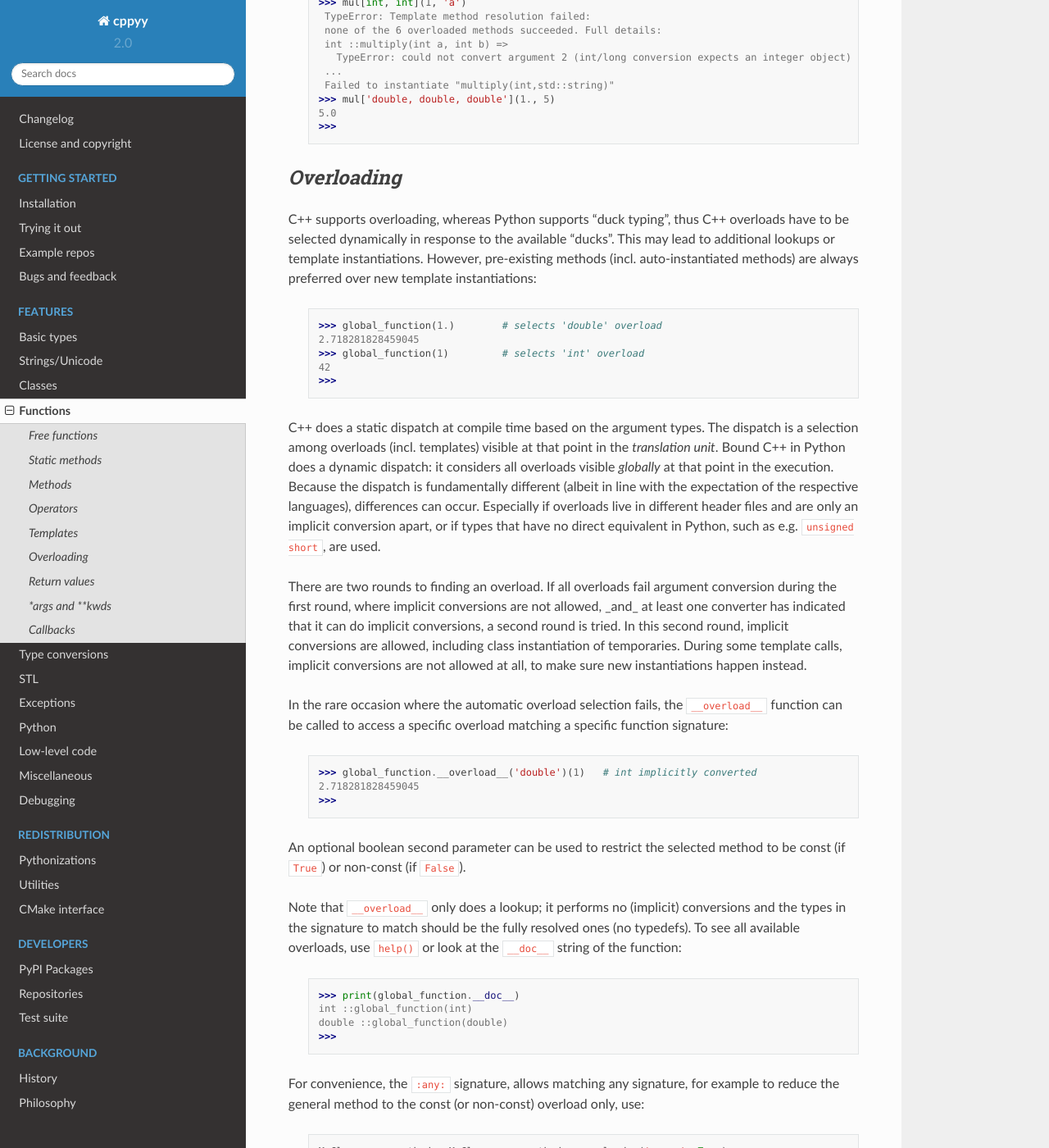
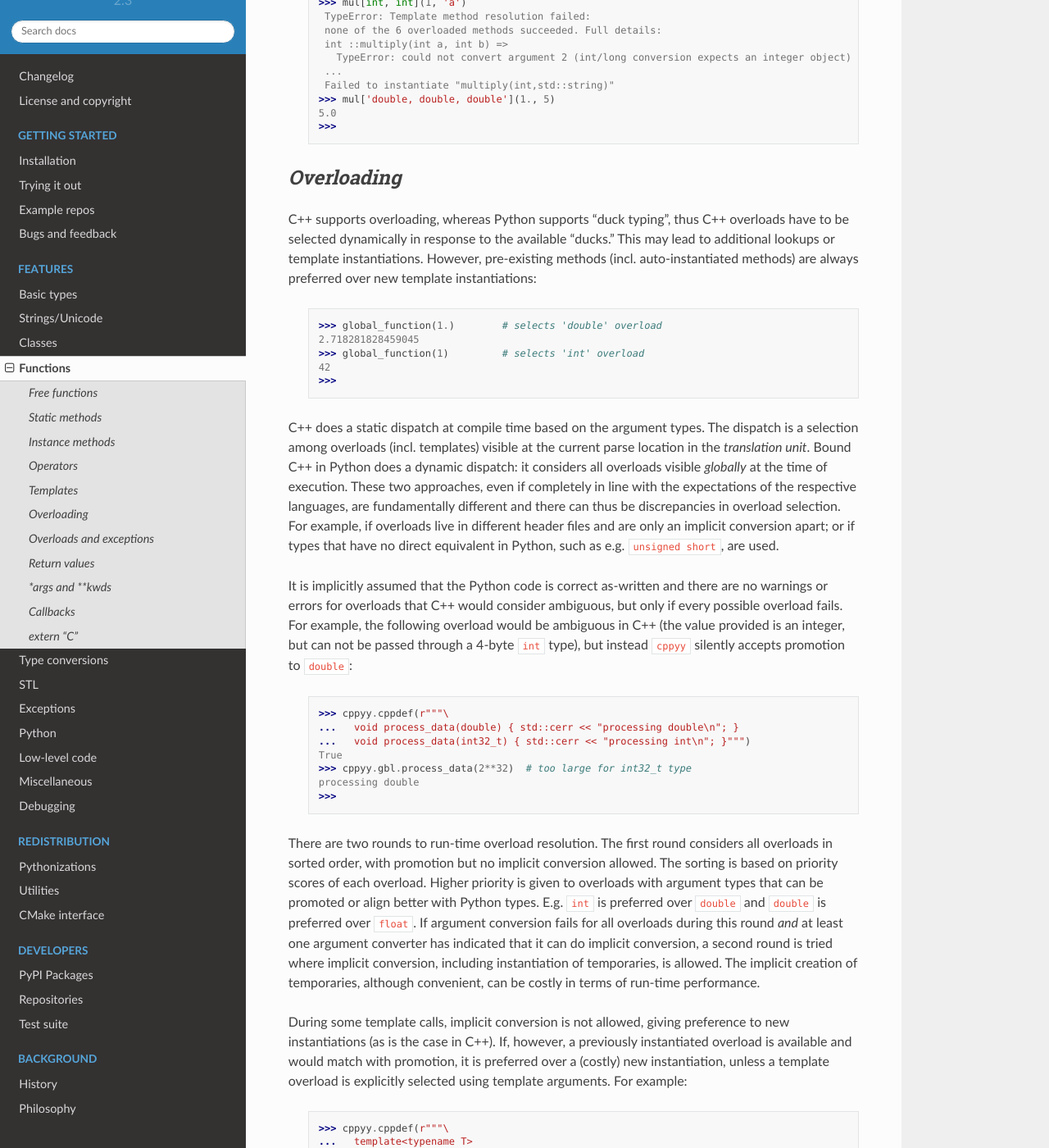
Before and after one commit to wlav/cppyy, a Sphinx documentation site: the page built from doc/source/functions.rst, in a window 1280 px wide and 1400 px high, scrolled down 2236 px. Shown: the whole window at 82% size. Built offline with Sphinx 7.4.7 and the Read the Docs theme 2.0.0, drawn with Linux system fonts in a browser that asks for light colours; some of the changed text lies outside the part shown.

Commit message:
extend documentation on function overloading

```diff
--- a/doc/source/conf.py
+++ b/doc/source/conf.py
@@ -55,9 +55,9 @@
 # built documents.
 #
 # The short X.Y version.
-version = '2.0'
+version = '2.3'
 # The full version, including alpha/beta/rc tags.
-release = '2.0.0'
+release = '2.3.0'
 
 # The language for content autogenerated by Sphinx. Refer to documentation
 # for a list of supported languages.
--- a/doc/source/functions.rst
+++ b/doc/source/functions.rst
@@ -81,8 +81,8 @@
 just like Python's ``staticmethod``.
 
 
-`Methods`
----------
+`Instance methods`
+------------------
 
 For class methods, see the :ref:`methods section <sec-methods-label>` under
 the :doc:`classes heading<classes>`.
@@ -119,27 +119,27 @@
 
   .. code-block:: python
 
-   >>> mul = cppyy.gbl.multiply
-   >>> mul(1, 2)
-   2
-   >>> mul(1., 5)
-   5.0
-   >>> mul[int](1, 1)
-   1
-   >>> mul[int, int](1, 1)
-   1
-   >>> mul[int, int, float](1, 1)
-   1.0
-   >>> mul[int, int](1, 'a')
-    TypeError: Template method resolution failed:
-    none of the 6 overloaded methods succeeded. Full details:
-    int ::multiply(int a, int b) =>
-      TypeError: could not convert argument 2 (int/long conversion expects an integer object)
-    ...
-    Failed to instantiate "multiply(int,std::string)"
-   >>> mul['double, double, double'](1., 5)
-   5.0
-   >>>
+    >>> mul = cppyy.gbl.multiply
+    >>> mul(1, 2)
+    2
+    >>> mul(1., 5)
+    5.0
+    >>> mul[int](1, 1)
+    1
+    >>> mul[int, int](1, 1)
+    1
+    >>> mul[int, int, float](1, 1)
+    1.0
+    >>> mul[int, int](1, 'a')
+     TypeError: Template method resolution failed:
+     none of the 6 overloaded methods succeeded. Full details:
+     int ::multiply(int a, int b) =>
+       TypeError: could not convert argument 2 (int/long conversion expects an integer object)
+     ...
+     Failed to instantiate "multiply(int,std::string)"
+    >>> mul['double, double, double'](1., 5)
+    5.0
+    >>>
 
 
 `Overloading`
@@ -147,7 +147,7 @@
 
 C++ supports overloading, whereas Python supports "duck typing", thus C++
 overloads have to be selected dynamically in response to the available
-"ducks".
+"ducks."
 This may lead to additional lookups or template instantiations.
 However, pre-existing methods (incl. auto-instantiated methods) are always
 preferred over new template instantiations:
@@ -161,58 +161,170 @@
     >>>
 
 C++ does a static dispatch at compile time based on the argument types.
-The dispatch is a selection among overloads (incl. templates) visible at that
-point in the *translation unit*.
+The dispatch is a selection among overloads (incl. templates) visible at the
+current parse location in the *translation unit*.
 Bound C++ in Python does a dynamic dispatch: it considers all overloads
-visible *globally* at that point in the execution.
-Because the dispatch is fundamentally different (albeit in line with the
-expectation of the respective languages), differences can occur.
-Especially if overloads live in different header files and are only an
-implicit conversion apart, or if types that have no direct equivalent in
+visible *globally* at the time of execution.
+These two approaches, even if completely in line with the expectations of the
+respective languages, are fundamentally different and there can thus be
+discrepancies in overload selection.
+For example, if overloads live in different header files and are only an
+implicit conversion apart; or if types that have no direct equivalent in
 Python, such as e.g. ``unsigned short``, are used.
 
-There are two rounds to finding an overload.
-If all overloads fail argument conversion during the first round, where
-implicit conversions are not allowed, _and_ at least one converter has
-indicated that it can do implicit conversions, a second round is tried.
-In this second round, implicit conversions are allowed, including class
-instantiation of temporaries.
-During some template calls, implicit conversions are not allowed at all, to
-make sure new instantiations happen instead.
-
-In the rare occasion where the automatic overload selection fails, the
-``__overload__`` function can be called to access a specific overload
-matching a specific function signature:
+It is implicitly assumed that the Python code is correct as-written and there
+are no warnings or errors for overloads that C++ would consider ambiguous,
+but only if every possible overload fails.
+For example, the following overload would be ambiguous in C++ (the value
+provided is an integer, but can not be passed through a 4-byte ``int`` type),
+but instead ``cppyy`` silently accepts promotion to ``double``:
 
   .. code-block:: python
 
-     >>> global_function.__overload__('double')(1)   # int implicitly converted
-     2.718281828459045
-     >>>
+    >>> cppyy.cppdef(r"""\
+    ...   void process_data(double) { std::cerr << "processing double\n"; }
+    ...   void process_data(int32_t) { std::cerr << "processing int\n"; }""")
+    True
+    >>> cppyy.gbl.process_data(2**32)  # too large for int32_t type
+    processing double
+    >>>
 
-An optional boolean second parameter can be used to restrict the selected
-method to be const (if ``True``) or non-const (if ``False``).
+There are two rounds to run-time overload resolution.
+The first round considers all overloads in sorted order, with promotion but
+no implicit conversion allowed.
+The sorting is based on priority scores of each overload.
+Higher priority is given to overloads with argument types that can be
+promoted or align better with Python types.
+E.g. ``int`` is preferred over ``double`` and ``double`` is preferred over
+``float``.
+If argument conversion fails for all overloads during this round *and* at
+least one argument converter has indicated that it can do implicit
+conversion, a second round is tried where implicit conversion, including
+instantiation of temporaries, is allowed.
+The implicit creation of temporaries, although convenient, can be costly in
+terms of run-time performance.
 
-Note that ``__overload__`` only does a lookup; it performs no (implicit)
-conversions and the types in the signature to match should be the fully
-resolved ones (no typedefs).
-To see all available overloads, use ``help()`` or look at the ``__doc__``
-string of the function:
+During some template calls, implicit conversion is not allowed, giving
+preference to new instantiations (as is the case in C++).
+If, however, a previously instantiated overload is available and would match
+with promotion, it is preferred over a (costly) new instantiation, unless a
+template overload is explicitly selected using template arguments.
+For example:
 
   .. code-block:: python
 
-     >>> print(global_function.__doc__)
-     int ::global_function(int)
-     double ::global_function(double)
-     >>>
+    >>> cppyy.cppdef(r"""\
+    ...   template<typename T>
+    ...   T process_T(T t) { return t; }""")
+    True
+    >>> type(cppyy.gbl.process_T(1.0))
+    <class 'float'>
+    >>> type(cppyy.gbl.process_T(1))        # selects available "double" overload
+    <class 'float'>
+    >>> type(cppyy.gbl.process_T[int](1))   # explicit selection of "int" overload
+    <class 'int'>
+    >>>
 
-For convenience, the ``:any:`` signature, allows matching any signature, for
-example to reduce the general method to the const (or non-const) overload
-only, use:
+The template parameters used for instantiation can depend on the argument
+values.
+For example, if the type of an argument is Python ``int``, but its value is
+too large for a 4-byte C++ ``int``, the template may be instantiated with,
+for example, an ``int64_t`` instead (if available on the platform).
+Since Python does not have unsigned types, the instantiation mechanism
+strongly prefers signed types.
+However, if an argument value is too large to fit in a signed integer type,
+but would fit in an unsigned type, then that will be used.
+
+If it is important that a specific overload is selected, then use the
+``__overload__`` method to match a specific function signature.
+An optional boolean second parameter can be used to restrict the selected
+method to be const (if ``True``) or non-const (if ``False``).
+The return value of which is a first-class callable object, that can be
+stored to by-pass the overload resolution:
+
+  .. code-block:: python
+
+    >>> gf_double = global_function.__overload__('double')
+    >>> gf_double(1)        # int implicitly promoted
+    2.718281828459045
+    >>>
+
+The ``__overload__`` method only does a lookup; it performs no (implicit)
+conversions and the types in the signature to match should be the fully
+resolved ones (no typedefs).
+To see all overloads available for selection, use ``help()`` on the function
+or look at its ``__doc__`` string:
+
+  .. code-block:: python
+
+    >>> print(global_function.__doc__)
+    int ::global_function(int)
+    double ::global_function(double)
+    >>>
+
+For convenience, the ``:any:`` signature allows matching any overload, for
+example to reduce a method to its ``const`` overload only, use:
 
   .. code-block:: python
 
      MyClass.some_method = MyClass.some_method.__overload__(':any:', True)
+
+
+`Overloads and exceptions`
+--------------------------
+
+Python error reporting is done using exceptions.
+Failed argument conversion during overload resolution can lead to different
+types of exceptions coming from respective attempted overloads.
+The final error report issued if all overloads fail, is a summary of the
+individual errors, but by Python language requirements it has to have a
+single exception type.
+If all the exception types match, that type is used, but if there is an
+amalgam of types, the exception type chosen will be ``TypeError``.
+For example, attempting to pass a too large value through ``uint8_t`` will
+uniquely raise a ``ValueError``
+
+  .. code-block:: python
+
+    >>> cppyy.cppdef("void somefunc(uint8_t) {}")
+    True
+    >>> cppyy.gbl.somefunc(2**16)
+    Traceback (most recent call last):
+      File "<stdin>", line 1, in <module>
+    ValueError: void ::somefunc(uint8_t) =>
+        ValueError: could not convert argument 1 (integer to character: value 65536 not in range [0,255])
+    >>>
+
+But if other overloads are present that fail in a different way, the error
+report will be a ``TypeError``:
+
+  .. code-block:: python
+
+    >>> cppyy.cppdef(r"""
+    ...   void somefunc(uint8_t) {}
+    ...   void somefunc(std::string) {}""")
+    True
+    >>> cppyy.gbl.somefunc(2**16)
+    Traceback (most recent call last):
+      File "<stdin>", line 1, in <module>
+    TypeError: none of the 2 overloaded methods succeeded. Full details:
+      void ::somefunc(std::string) =>
+        TypeError: could not convert argument 1
+      void ::somefunc(uint8_t) =>
+        ValueError: could not convert argument 1 (integer to character: value 65536 not in range [0,255])
+    >>>
+
+Since C++ exceptions are converted to Python ones, there is an interplay
+possible between the two as part of overload resolution and ``cppyy``
+allows C++ exceptions as such, enabling detailed type disambiguation and
+input validation.
+(The original use case was for filling database fields, requiring an exact
+field label and data type match.)
+
+If, however, all methods fail and there is only one C++ exception (the other
+exceptions originating from argument conversion, never succeeding to call
+into C++), this C++ exception will be preferentially reported and will have
+the original C++ type.
 
 
 `Return values`
@@ -296,3 +408,41 @@
     >>> call_int_int(lambda x, y: x*y, 3, 7)
     21
     >>>
+
+Python functions can be used to instantiate C++ templates, assuming the
+type information of the arguments and return types can be inferred.
+If this can not be done directly from the template arguments, then it can
+be provided through Python annotations, by explicitly adding the
+``__annotations__`` special data member (e.g. for older versions of Python
+that do not support annotations), or by the function having been bound by
+``cppyy`` in the first place.
+For example:
+
+  .. code-block:: python
+
+    >>> import cppyy
+    >>> cppyy.cppdef("""\
+    ... template<typename R, typename... U, typename... A>
+    ... R callT(R(*f)(U...), A&&... a) {
+    ...    return f(a...);
+    ... }""")
+    True
+    >>> def f(a: 'int') -> 'double':
+    ...     return 3.1415*a
+    ...
+    >>> cppyy.gbl.callT(f, 2)
+    6.283
+    >>> def f(a: 'int', b: 'int') -> 'int':
+    ...     return 3*a*b
+    ...
+    >>> cppyy.gbl.callT(f, 6, 7)
+    126
+    >>>
+
+
+`extern "C"`
+------------
+
+Functions with C linkage are supported and are simply represented as
+overloads of a single function.
+Such functions are allowed both globally as well as in namespaces.
--- a/doc/source/index.rst
+++ b/doc/source/index.rst
@@ -19,7 +19,7 @@
 interactive exploration of C++ libraries.
 cppyy delivers this without any language extensions, intermediate languages,
 or the need for boiler-plate hand-written code.
-For design and performance, see this `PyHPC paper`_, albeit that the
+For design and performance, see this `PyHPC'16 paper`_, albeit that the
 CPython/cppyy performance has been vastly improved since.
 
 cppyy is based on `Cling`_, the C++ interpreter, to match Python's dynamism,
@@ -116,7 +116,7 @@
 
 .. _Cling: https://github.com/vgvassilev/cling
 .. _tutorial: https://github.com/wlav/cppyy/blob/master/doc/tutorial/CppyyTutorial.ipynb
-.. _`PyHPC paper`: http://wlav.web.cern.ch/wlav/Cppyy_LavrijsenDutta_PyHPC16.pdf
+.. _`PyHPC'16 paper`: http://wlav.web.cern.ch/wlav/Cppyy_LavrijsenDutta_PyHPC16.pdf
 .. _`Boost`: http://www.boost.org/
 .. _`CPython`: http://python.org
 .. _`PyPy`: http://pypy.org
```
Also changed, not shown: other parts of doc/source/functions.rst (+1 -1 lines).
